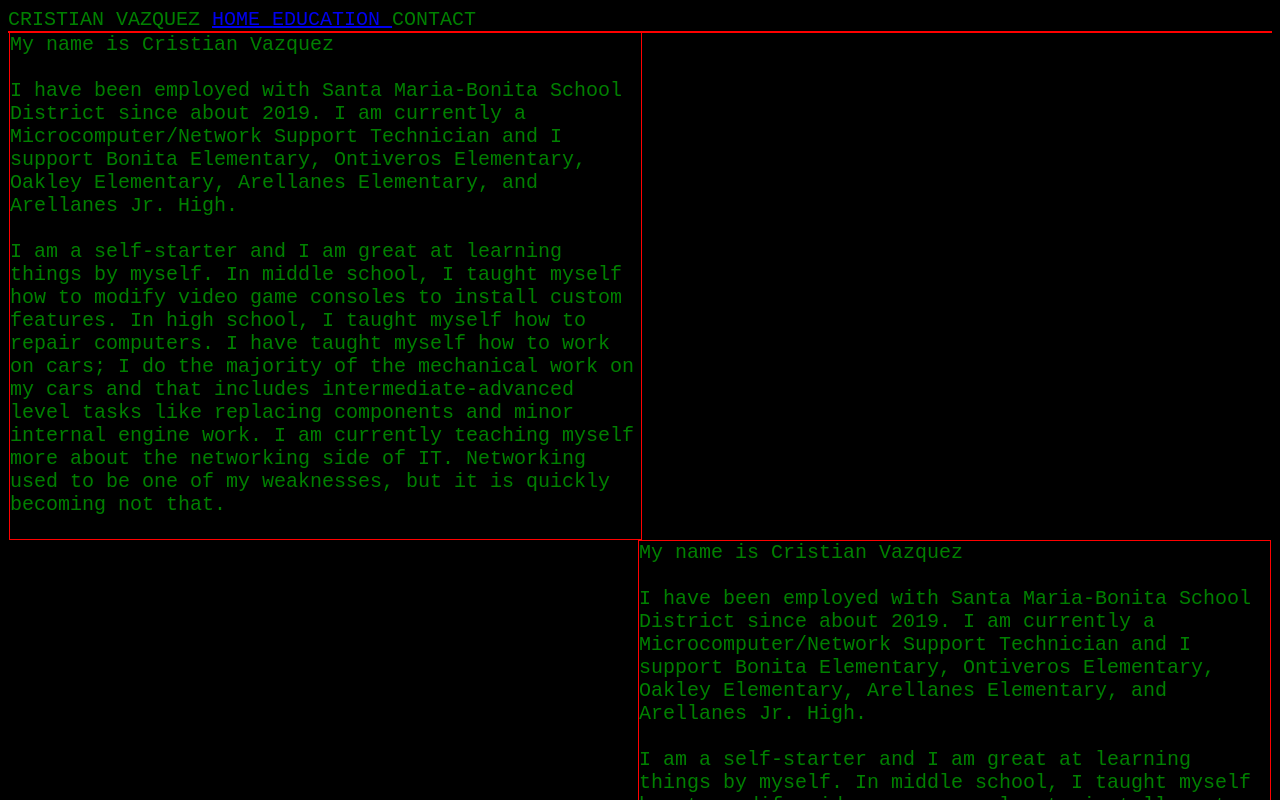
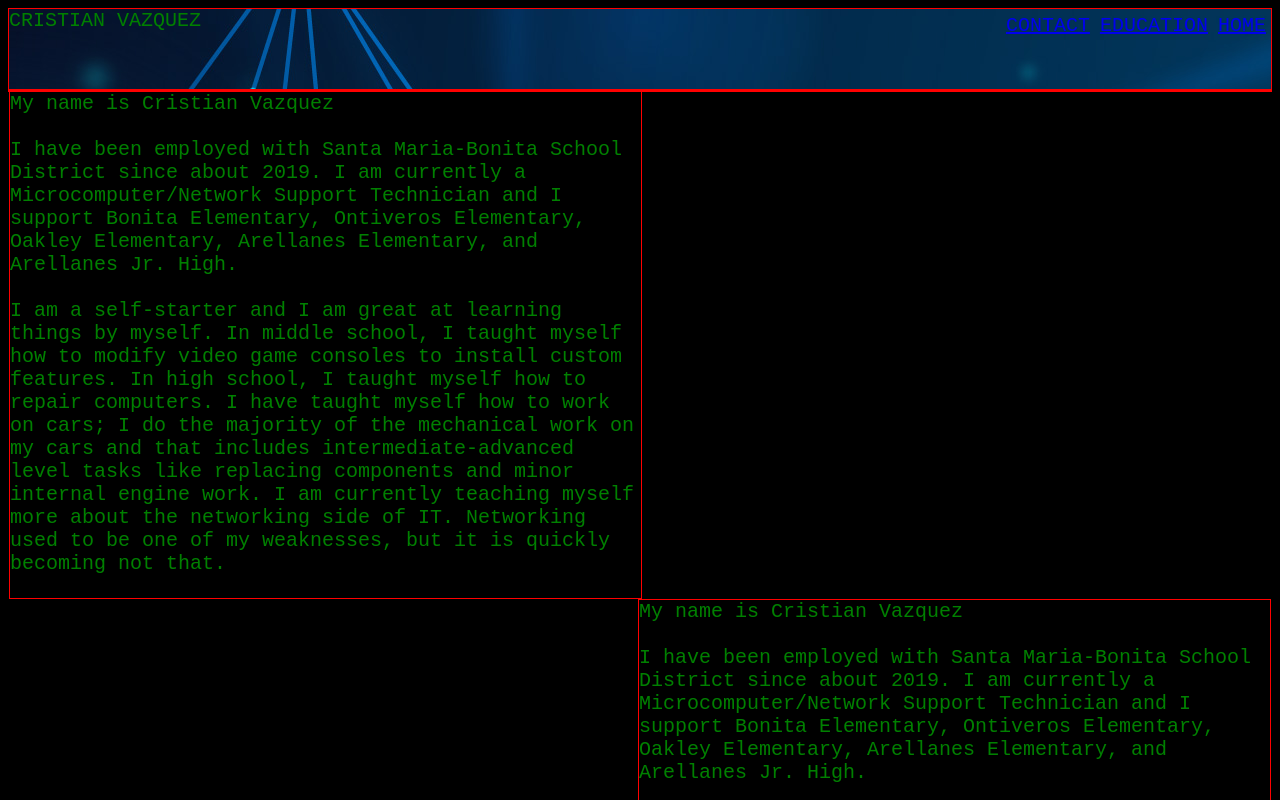
Before and after one commit to CristianVazquez2020/cristianvazquez.github.io, a plain HTML site: page index.html in a window 1280 px wide. Shown: the top 800 px of the page. Drawn offline with Linux system fonts and the light colour scheme.

Commit message:
headers work

```diff
--- a/index.css
+++ b/index.css
@@ -3,6 +3,23 @@
     font-size: 20px;
     font-family: monospace;
     color: green;
+}
+DIV#header {
+    height: 80px;
+    vertical-align: center;
+}
+
+BODY {
+    background-image: url("nodes.jpg");
+}
+
+A.headers {
+    float: right;
+    margin: 5px;
+}
+
+A#title {
+    vertical-align: middle;
 }
 
 DIV{
--- a/index.html
+++ b/index.html
@@ -7,13 +7,14 @@
         <link rel="stylesheet" type="text/css" href="index.css" />
     </HEAD>
     <BODY>
-
-        <HEADER>
-            <A> CRISTIAN VAZQUEZ </A>
-            <A href="index.html"> HOME </A>
-            <A href="education.html"> EDUCATION </A>
-            <A> CONTACT </A>
-        </HEADER>
+        <DIV id="header">
+            <HEADER>
+                <A id="title"> CRISTIAN VAZQUEZ </A>
+                <A href="index.html" class="headers"> HOME </A>
+                <A href="education.html" class="headers"> EDUCATION </A>
+                <A href="contact.html" class="headers"> CONTACT </A>
+            </HEADER>
+        </DIV>
 
         <DIV id="center_columns">
             <DIV id="div_left">
```
Also changed, not shown: nodes.jpg (added).
